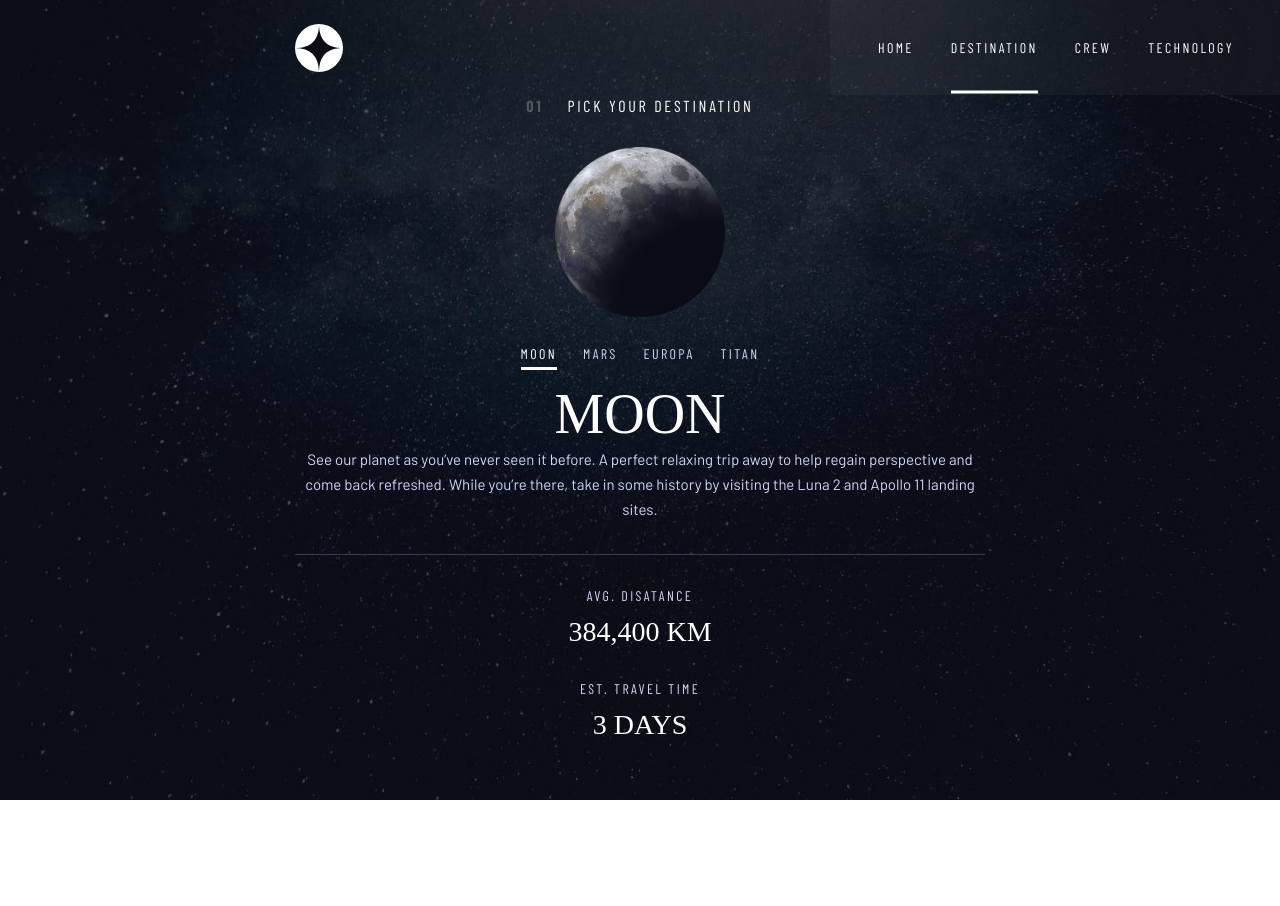
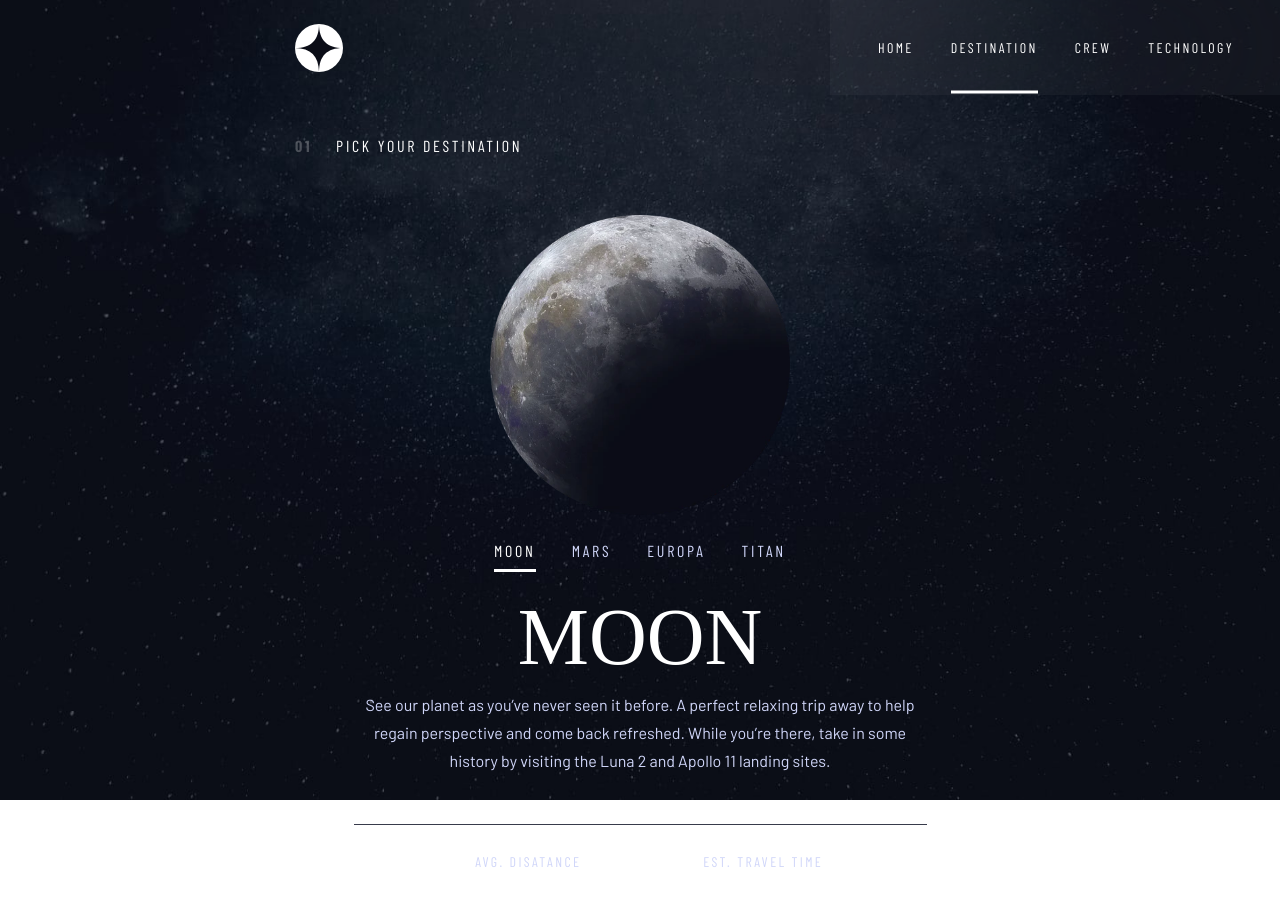
Before and after one commit to AmirhosseinHashemi/Space-Tourism, a React (Vite) app: page /destination in a window 1280 px wide. Shown: the top 906 px of the page. Before the commit the page ends 800 px from the top, so only its background shows below. Built offline with nearby package versions, Linux system fonts and the light colour scheme; a web font is replaced by a local one.

Commit message:
make Destination page responsive - tablet

```diff
--- a/src/components/PlanetArticle.jsx
+++ b/src/components/PlanetArticle.jsx
@@ -7,6 +7,11 @@ import Line from "./Line";
 const PlanetImage = styled.img`
   width: 17rem;
   height: 17rem;
+
+  @media only screen and (min-width: 768px) {
+    width: 30rem;
+    height: 30rem;
+  }
 `;
 
 const StyledPlanetArticle = styled.article`
@@ -18,11 +23,23 @@ const StyledPlanetArticle = styled.article`
   font-weight: 400;
   color: var(--clr-primary-2);
   text-align: center;
+
+  @media only screen and (min-width: 768px) {
+    max-width: 57.3rem;
+
+    & div:first-of-type {
+      margin-block: 4.9rem 2.8rem;
+    }
+  }
 `;
 
 const Ul = styled.ul`
   display: flex;
   gap: 2.6rem;
+
+  @media only screen and (min-width: 768px) {
+    gap: 3.6rem;
+  }
 `;
 
 const Item = styled.li`
@@ -48,6 +65,15 @@ const StyledLink = styled(Link)`
     height: 0.3rem;
     background-color: var(--clr-white);
   }
+
+  @media only screen and (min-width: 768px) {
+    font-size: var(--fs-sm);
+    letter-spacing: 0.27rem;
+
+    &.active::after {
+      bottom: -1.2rem;
+    }
+  }
 `;
 
 const Title = styled.h3`
@@ -57,11 +83,34 @@ const Title = styled.h3`
   text-transform: uppercase;
 
   margin-block: 2rem 0.1rem;
+
+  @media only screen and (min-width: 768px) {
+    font-size: 8rem;
+    margin-block: 3.2rem 0.8rem;
+  }
+`;
+
+const Div = styled.div`
+  display: flex;
+  flex-direction: column;
+  gap: 3.2rem;
+
+  @media only screen and (min-width: 768px) {
+    width: 100%;
+    justify-content: space-evenly;
+    flex-direction: row;
+    gap: 0;
+  }
 `;
 
 const Description = styled.p`
   font-size: 1.5rem;
   line-height: 2.5rem;
+
+  @media only screen and (min-width: 768px) {
+    font-size: var(--fs-sm);
+    line-height: 2.8rem;
+  }
 `;
 
 const Distance = styled.p`
@@ -74,8 +123,6 @@ const Distance = styled.p`
   letter-spacing: 0.236rem;
   text-transform: uppercase;
 
-  margin-bottom: 3.2rem;
-
   & span {
     font-family: var(--ff-bellefair);
     font-size: var(--fs-md);
@@ -84,9 +131,7 @@ const Distance = styled.p`
   }
 `;
 
-const Duration = styled(Distance)`
-  margin-bottom: 0;
-`;
+const Duration = styled(Distance)``;
 
 function PlanetArticle() {
   const [searchParams] = useSearchParams();
@@ -120,6 +165,7 @@ function PlanetArticle() {
         <Title>{displayedPlanet}</Title>
         <Description>{description}</Description>
         <Line />
+        <Div>
           <Distance>
             AVG. DISATANCE
             <span>{distance}</span>
@@ -129,6 +175,7 @@ function PlanetArticle() {
             EST. TRAVEL TIME
             <span>{duration}</span>
           </Duration>
+        </Div>
       </StyledPlanetArticle>
     </>
   );
--- a/src/components/TravelStep.jsx
+++ b/src/components/TravelStep.jsx
@@ -14,6 +14,11 @@ const TravelStep = styled.h2`
     color: rgba(255, 255, 255, 25%);
     margin-right: 1.8rem;
   }
+
+  @media only screen and (min-width: 768px) {
+    text-align: left;
+    margin-top: 4rem;
+  }
 `;
 
 export default TravelStep;
--- a/src/pages/Destination.jsx
+++ b/src/pages/Destination.jsx
@@ -14,6 +14,10 @@ const Div = styled.div`
   align-items: center;
   gap: 2.6rem;
   margin-top: 3.2rem;
+
+  @media only screen and (min-width: 768px) {
+    margin-top: 6rem;
+  }
 `;
 
 function Destination() {
```
Lines whose indentation alone changed are shown as unchanged.
